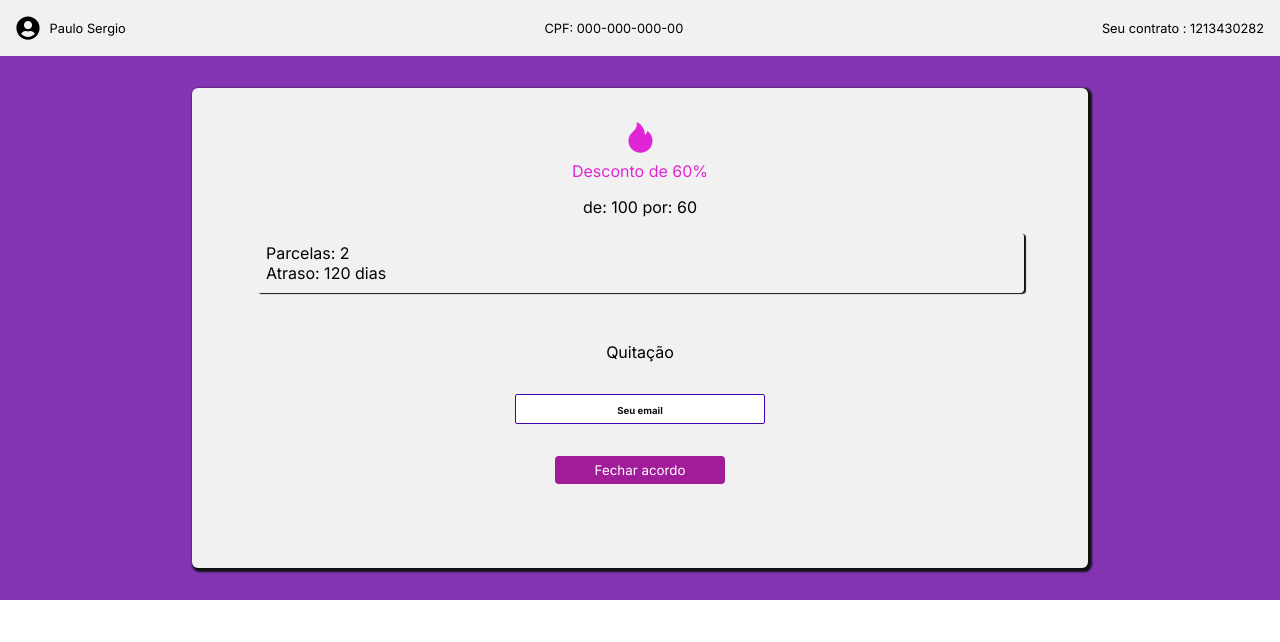
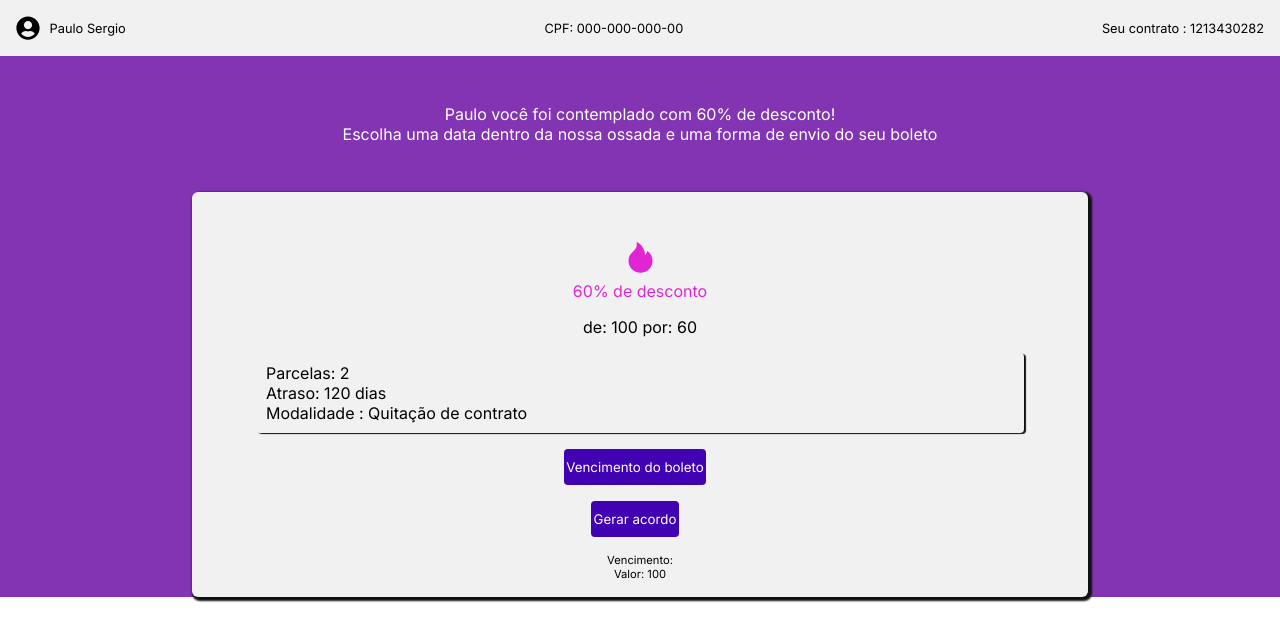
Before and after one commit to HenriqueLdev/Hp-system, a React (Vite) app: page /renegociar in a window 1280 px wide. Shown: the top 642 px of the page. Built offline with nearby package versions, Linux system fonts and the light colour scheme.

Commit message:
models add

```diff
--- a/package.json
+++ b/package.json
@@ -11,8 +11,10 @@
   },
   "dependencies": {
     "react": "^18.2.0",
+    "react-calendar": "^4.6.0",
     "react-dom": "^18.2.0",
     "react-icons": "^4.10.1",
+    "react-modal": "^3.16.1",
     "react-router-dom": "^6.15.0"
   },
   "devDependencies": {
--- /dev/null
+++ b/src/components/CalendarModal/index.jsx
@@ -0,0 +1,40 @@
+import React, { useState } from 'react';
+import Modal from 'react-modal';
+import Calendar from 'react-calendar';
+import 'react-calendar/dist/Calendar.css';
+import './styles.css'
+
+Modal.setAppElement('#root');
+
+const CalendarModal = ({ isOpen, onRequestClose, onDateSelect }) => {
+  const [selectedDate, setSelectedDate] = useState(new Date());
+
+  const handleDateChange = (date) => {
+    setSelectedDate(date);
+  };
+
+  const handleSelect = () => {
+    onDateSelect(selectedDate);
+    onRequestClose();
+  };
+
+  const minDate = new Date();
+  const maxDate = new Date();
+  maxDate.setDate(maxDate.getDate() + 10);
+
+  return (
+    <Modal
+      isOpen={isOpen}
+      onRequestClose={onRequestClose}
+      contentLabel="Vencimento de boleto"
+    >
+      <h2>Selecione uma data:</h2>
+      <Calendar  onChange={handleDateChange} value={selectedDate} minDate={minDate} maxDate={maxDate} />
+      <p>Data selecionada: {selectedDate.toLocaleDateString()}</p>
+      <button  className='dateb'onClick={handleSelect}>Selecionar</button>
+      <button className='dateb' onClick={onRequestClose}>Fechar</button>
+    </Modal>
+  );
+};
+
+export default CalendarModal;
--- /dev/null
+++ b/src/components/CalendarModal/styles.css
@@ -0,0 +1,11 @@
+.dateb{
+
+    width: 70px;
+    height: 20px;
+    border-radius: 6px;
+    border: none;
+    background-color: rgb(160, 29, 212);
+    margin-left: 1rem;
+    color: #ffff;
+
+}
--- /dev/null
+++ b/src/components/SendModel/index.jsx
@@ -0,0 +1,45 @@
+import React, { useState } from 'react'
+import Modal from 'react-modal'
+import './styles.css'
+
+Modal.setAppElement('#root');
+
+const SendModel = ({ isOpen, onRequestClose, onSend }) => {
+  const [email, setEmail] = useState('');
+  const [sms, setSms] = useState('');
+
+  const handleEmailChange = (event) => {
+    setEmail(event.target.value);
+  };
+
+  const handleSmsChange = (event) => {
+    setSms(event.target.value);
+  };
+
+  const handleSend = () => {
+    onSend(email, sms);
+    onRequestClose();
+  };
+
+  return (
+    <Modal
+      isOpen={isOpen}
+      onRequestClose={onRequestClose}
+      contentLabel="Enviar Notificação"
+    >
+      <h2>Enviar Notificação</h2>
+      <div>
+        <label>Email:</label>
+        <input type="text" value={email} onChange={handleEmailChange} />
+      </div>
+      <div>
+        <label>SMS:</label>
+        <input type="text" value={sms} onChange={handleSmsChange} />
+      </div>
+      <button onClick={handleSend}>Enviar</button>
+      <button onClick={onRequestClose}>Fechar</button>
+    </Modal>
+  );
+};
+
+export default SendModel
--- /dev/null
+++ b/src/components/SendModel/styles.css
@@ -0,0 +1,31 @@
+.ReactModal__Overlay {
+    background-color: rgba(0, 0, 0, 0.5);
+  }
+
+  .ReactModal__Content {
+    position: absolute;
+    top: 50%;
+    left: 50%;
+    transform: translate(-50%, -50%);
+    background-color: white;
+    padding: 20px;
+    border-radius: 5px;
+    box-shadow: 0px 0px 10px rgba(0, 0, 0, 0.2);
+  }
+
+  label {
+    display: block;
+    margin-bottom: 5px;
+  }
+
+  input {
+    width: 100%;
+    padding: 5px;
+    margin-bottom: 10px;
+    border: 1px solid #ccc;
+    border-radius: 3px;
+  }
+
+  button {
+    margin-right: 10px;
+  }
--- a/src/pages/Reneg/Reneg.jsx
+++ b/src/pages/Reneg/Reneg.jsx
@@ -1,43 +1,88 @@
-import './styles.css'
-import {FaUserCircle} from 'react-icons/fa'
-import {AiFillFire} from 'react-icons/ai'
-const Reneg=()=>{
-    return(
+import React, { useState } from 'react';
+import './styles.css';
+import { FaUserCircle } from 'react-icons/fa';
+import { AiFillFire } from 'react-icons/ai';
+import CalendarModal from '../../components/CalendarModal';
+import SendModel from '../../components/SendModel';
+
+const Reneg = () => {
+  const [modalIsOpen, setModalIsOpen] = useState(false);
+  const [selectedDate, setSelectedDate] = useState(null);
+
+  const openModal = () => {
+    setModalIsOpen(true);
+  };
+
+  const closeModal = () => {
+    setModalIsOpen(false);
+  };
+
+  const handleDateSelect = (date) => {
+    setSelectedDate(date);
+    closeModal();
+  };
+
+  const [modalSmsEmailIsOpen, setModalSmsEmailIsOpen] = useState(false);
+
+  const openModalSmsEmail = () => {
+    setModalSmsEmailIsOpen(true);
+  };
+
+  const closeModalSmsEmail = () => {
+    setModalSmsEmailIsOpen(false);
+  };
+  const handleSendNotification = (email, sms) => {
+    console.log('Email:', email);
+    console.log('SMS:', sms);
+  };
+  return (
     <>
       <div className="reneg-container">
         <div className="reneg-header">
-            <p id="UserName"> <FaUserCircle fontSize={24}/>   Paulo Sergio</p>
-            <p id='UserCpf'> CPF: 000-000-000-00</p>
-<p id="ContraId"> Seu contrato : 1213430282</p>
+          <p id="UserName">
+            <FaUserCircle fontSize={24} /> Paulo Sergio
+          </p>
+          <p id="UserCpf">CPF: 000-000-000-00</p>
+          <p id="ContraId">Seu contrato : 1213430282</p>
+        </div>
+
+        <div className="reneg-intro">
+          <p>Paulo você foi contemplado com 60% de desconto!</p>
+          <p>
+            Escolha uma data dentro da nossa ossada e uma forma de envio do seu boleto{' '}
+          </p>
         </div>
 
         <div className="descon-container">
-
-    <div className='userDescon'> <AiFillFire fontSize={35}/> <p>Desconto de 60%</p> </div>
+          <div className="userDescon">
+            <AiFillFire fontSize={35} /> <p>60% de desconto</p>
+          </div>
 
           <div className="values-reneg">
-<p> de: 100 por: 60</p>
+            <p>de: 100 por: 60</p>
           </div>
 
-<div className='debito-info'>
+          <div className="debito-info">
             <p>Parcelas: 2</p>
             <p>Atraso: 120 dias</p>
+            <p>Modalidade : Quitação de contrato</p>
           </div>
 
-<form className='acAcordo'>
-    <p>Quitação</p>
-    <input type="email"  placeholder='Seu email'/>
-    <button>Fechar acordo</button>
-</form>
-</div>
-<div>
+          <>
+            <button onClick={openModal}>Vencimento do boleto</button>
+            <button onClick={openModalSmsEmail}>Gerar acordo</button>
 
-
-</div>
-
+            <div className="boleto-info">
+              <p>Vencimento: {selectedDate ? selectedDate.toLocaleDateString() : ''}</p>
+              <p>Valor: 100</p>
             </div>
           </>
-    )
-}
+<SendModel isOpen={modalSmsEmailIsOpen} onRequestClose={closeModalSmsEmail} onSend={handleSendNotification}/>
+          <CalendarModal isOpen={modalIsOpen} onRequestClose={closeModal} onDateSelect={handleDateSelect} />
+        </div>
+      </div>
+    </>
+  );
+};
 
-export default Reneg
+export default Reneg;
--- a/src/pages/Reneg/styles.css
+++ b/src/pages/Reneg/styles.css
@@ -6,6 +6,7 @@
     align-items: center;
     flex-direction: column;
     gap: 2rem;
+
 
 }
 
@@ -25,10 +26,16 @@ align-items: center;
 gap:0.6rem;
 }
 
+.reneg-intro{
+color: #ffff;
+text-align: center;
+padding: 1rem;
+}
+
 .descon-container{
 
     width: 70vw;
-    height: 60vh;
+    max-height: 100vh;
     border-radius: 6px;
     background-color: #f1f1f1;
     box-shadow: 2px 2px 2px 2px #111 ;
@@ -36,6 +43,18 @@ gap:0.6rem;
     flex-direction: column;
     align-items: center;
     gap: 1rem;
+    padding: 1rem;
+}
+.descon-container button{
+
+    max-width: 160px;
+    height: 36px;
+    text-align: center;
+    padding: 2px;
+    background-color: #4002B3;
+    color:#ffff;
+    border: none;
+    border-radius: 4px;
 }
 .userDescon{
     margin-top: 2rem;
@@ -57,9 +76,21 @@ color: #e026d4;
 border-radius: 4px;
 }
 
+.boleto-info{
+    display: flex;
+    justify-content: center;
+    align-items: center;
+    flex-direction: column;
+    font-size: 0.7rem;
+}
+
 .acAcordo{
    text-align: center;
 }
 .acAcordo button{
     background: #a11c98;
 }
+
+.card-intro{
+    margin-top: 2rem;
+}
```
Also changed, not shown: 1 other file (tests, documents, lock files or other folders). Lines whose indentation alone changed are shown as unchanged.
